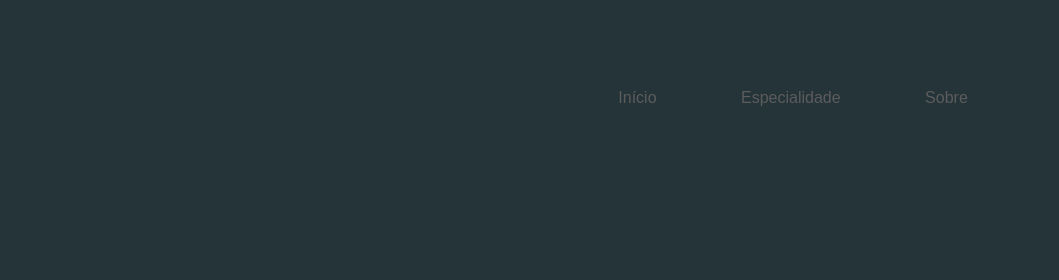
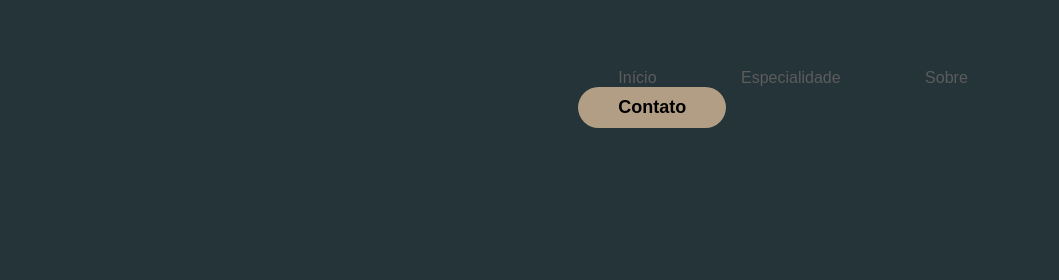
Before and after one commit to emilianac/portfolio, a website: page index.html in a window 1280 px wide. Shown: the top 280 px of the page, 221-1280 px from the left. Drawn offline with nearby package versions, Linux system fonts and the light colour scheme.

Commit message:
ajuste certo

```diff
--- a/index.html
+++ b/index.html
@@ -26,6 +26,11 @@
                         <li><a href="#topo-do-site">Início</a></li>
                         <li><a href="#especialidades">Especialidade</a></li>
                         <li><a onclick href="#sobre">Sobre</a></li>
+                        <div class="btn-contato">
+                            <a onclick href="#formulario">
+                                <button>Contato</button>
+                            </a>
+                        </div><!--button-contato-->
                     </ul>
                 </nav><!--menu-desktop-->
             </div><!--Interface-->
```
